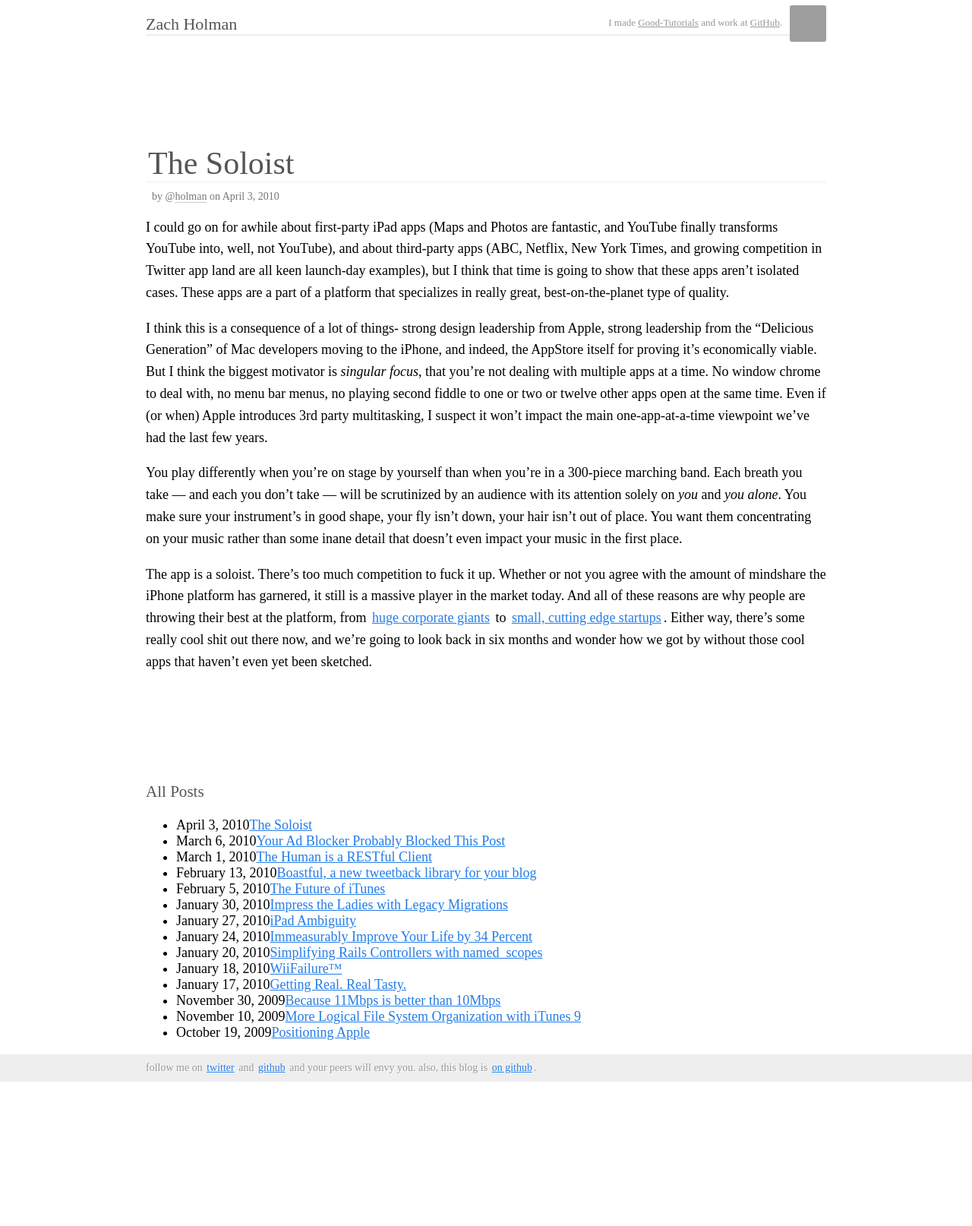
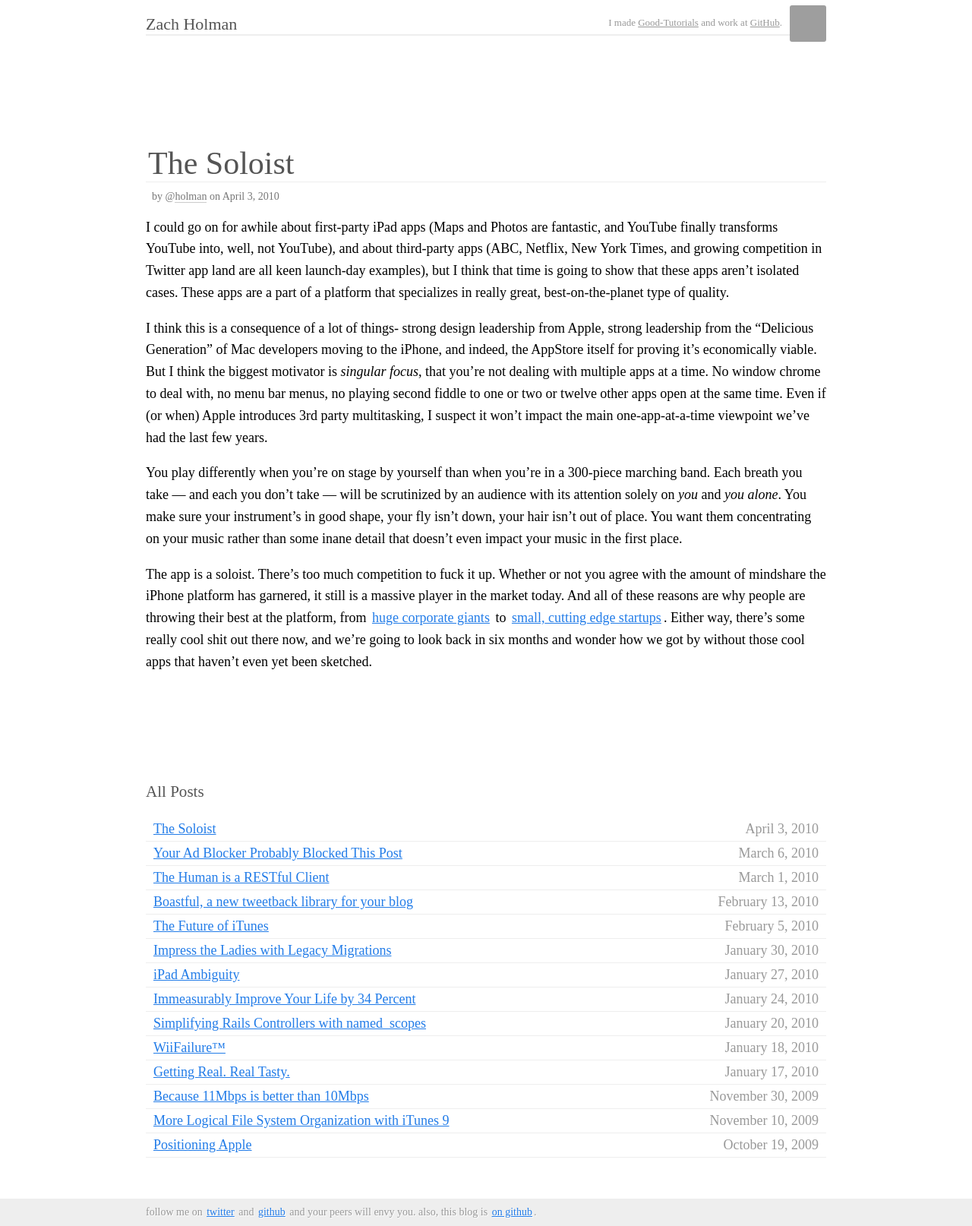
Before and after one commit to broccolini/designertocoder.github.com, a Jekyll site: the page built from index.html, in a window 1280 px wide. Shown: the whole page at 76% size. Built offline with Jekyll 4.4.1, drawn with Linux system fonts in a browser that asks for light colours; nearby versions of some CDN libraries; Markdown is read by kramdown in place of the engine named in the settings; before the commit the page ends 1424 px from its top, so only the background shows below that; grey boxes are pictures that could not be loaded.

Commit message:
changing the wrong css file is deadly

```diff
--- a/css/styles.css
+++ b/css/styles.css
@@ -23,6 +23,21 @@ p code{
 }
 .related{
   padding: 0 15%;
+	color: #999;
+	margin-bottom: 3em;
+}
+.related ul{
+	margin: 0;
+	padding: 0;
+}
+.related li{
+	list-style: none;
+	padding: 5px 10px;
+	margin: 0;
+	border-bottom: 1px solid #eee;
+}
+.related li span{
+	float: right;
 }
 h1,h2,h3,h4{
   color: #555;
```
